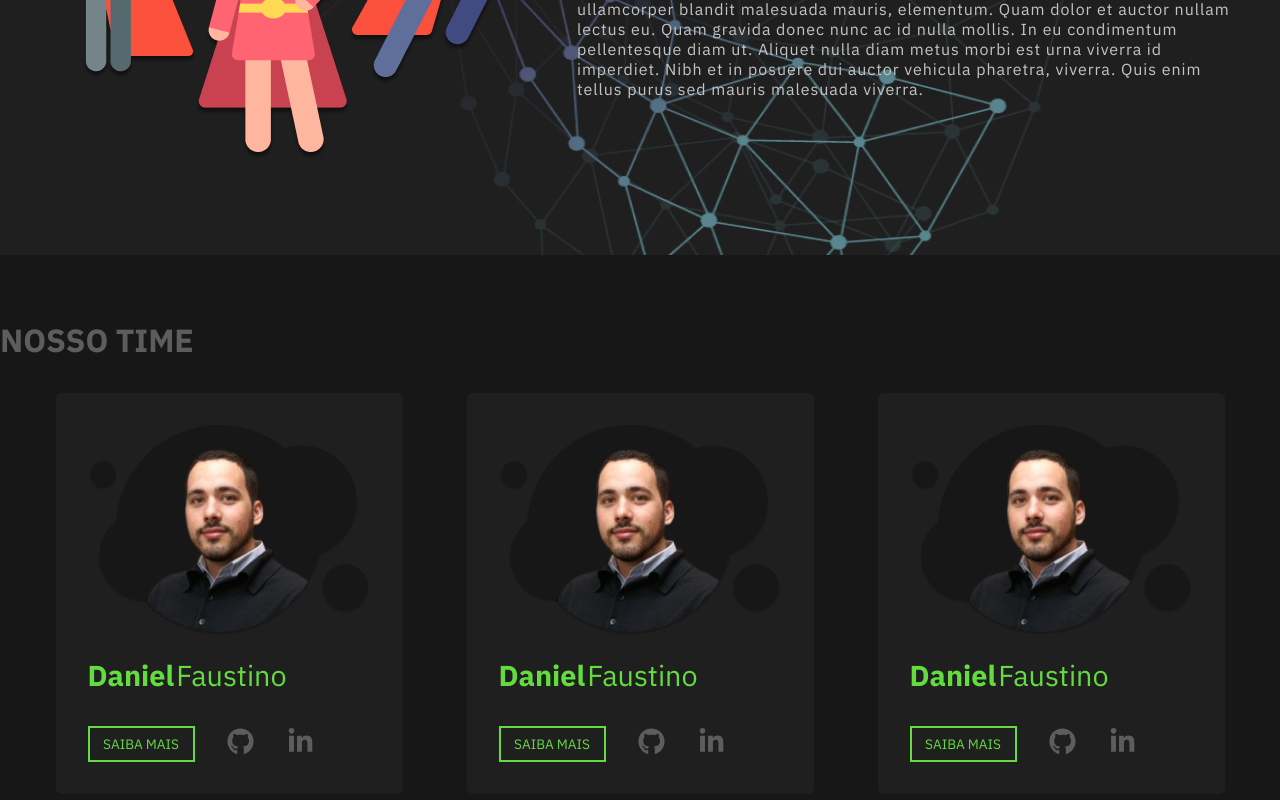
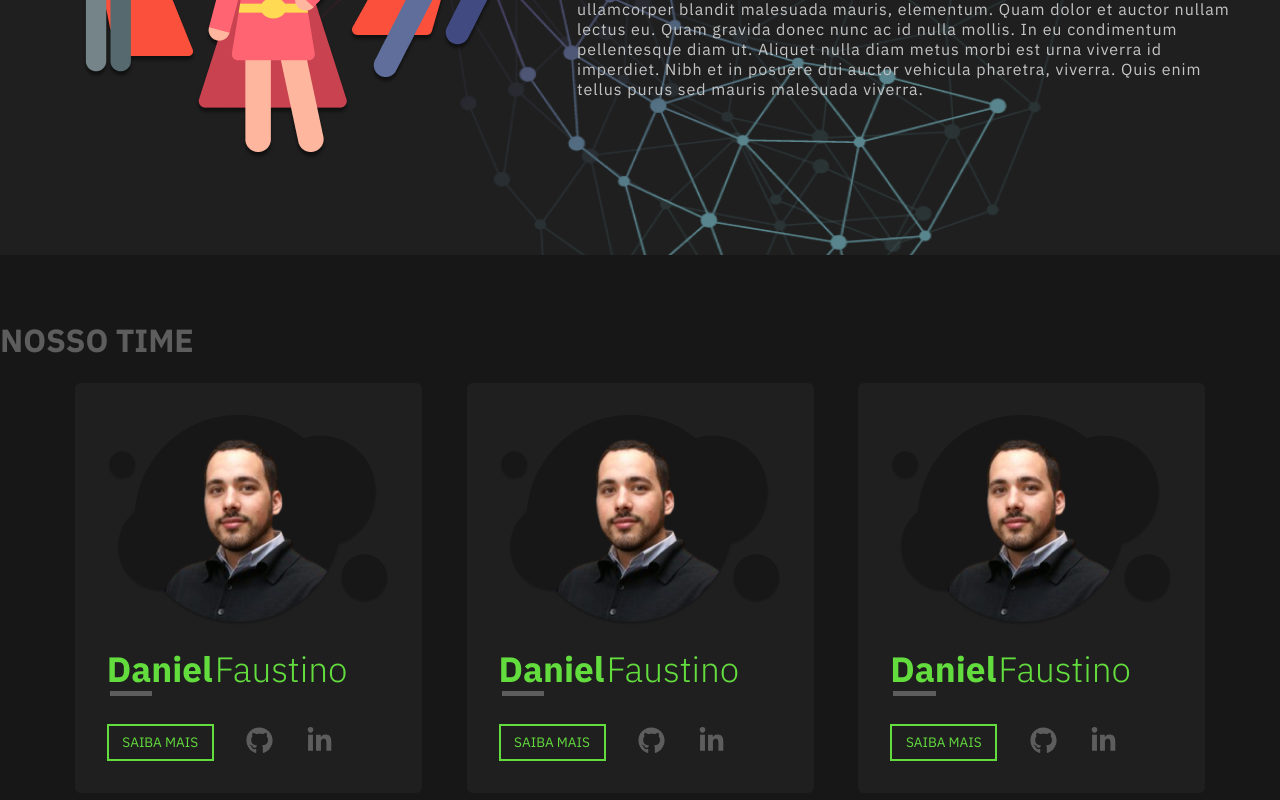
Before and after one commit to sineto/gogama.now.sh, a React (Create React App) app: page / in a window 1280 px wide. Shown: the part 823-1623 px from the top of the page. Built offline with nearby package versions, Linux system fonts and the light colour scheme.

Commit message:
fix: fix half border bottom from text card names

```diff
--- a/src/components/Team/style.js
+++ b/src/components/Team/style.js
@@ -17,7 +17,7 @@ export const Card = styled.div`
   background-color: #1F1F1F;
   border-radius: 0.35rem;
   padding: 2rem;
-  margin: 2rem;
+  margin: 1.4rem;
 
   img {
     margin-bottom: 1rem;
@@ -26,11 +26,25 @@ export const Card = styled.div`
 
 export const TextP = styled.p`
   font-weight: bold;
-  font-size: 1.8rem;
+  font-size: 2.2rem;
   color: #63DC3E;
+
+  position: relative;
   span {
-    font-weight: normal;
+    font-weight: 300;
     margin-left: 2px;
+  }
+
+  &:after {
+    content: "";
+    width: 15%;
+    height: 5px;
+    left: 0;
+    bottom: -4px;
+    position: absolute;
+    margin-left: 3px;
+    z-index: 9;
+    background: #5d5d5d;
   }
 `;
 
```
